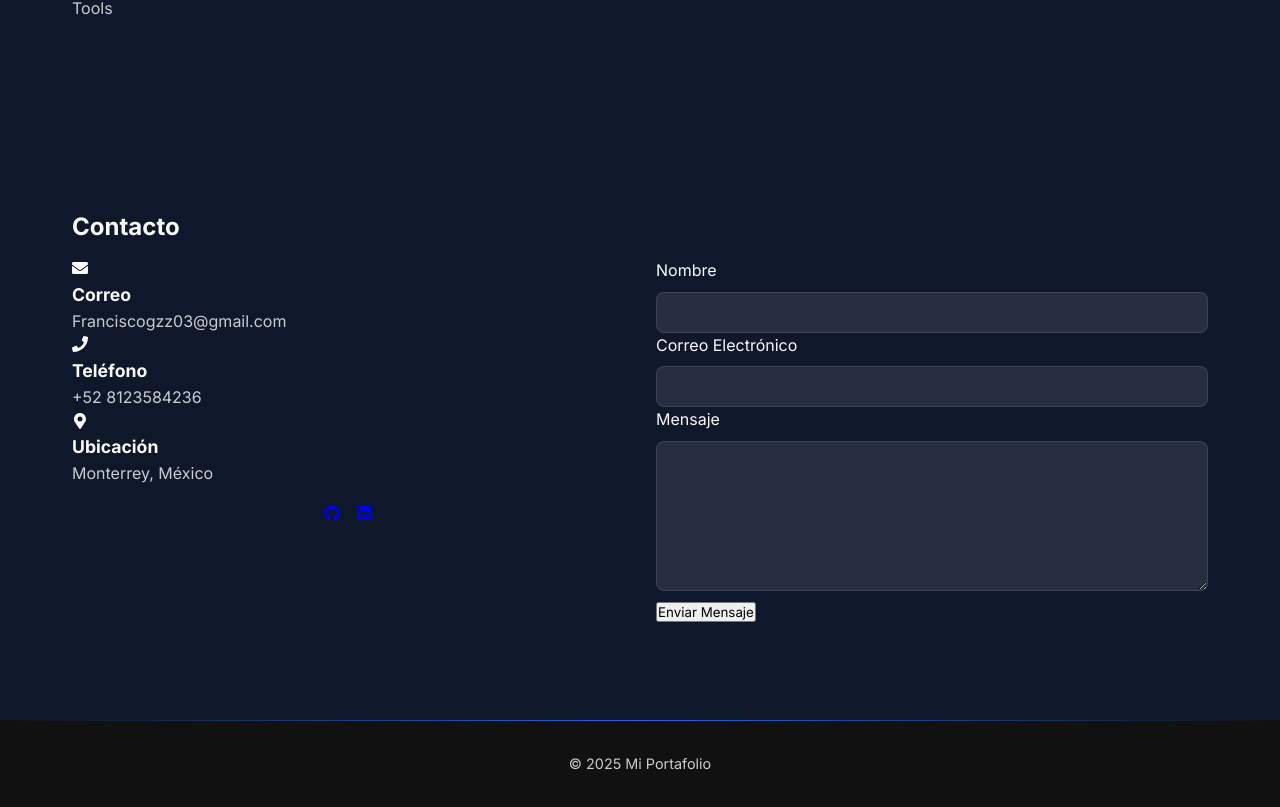
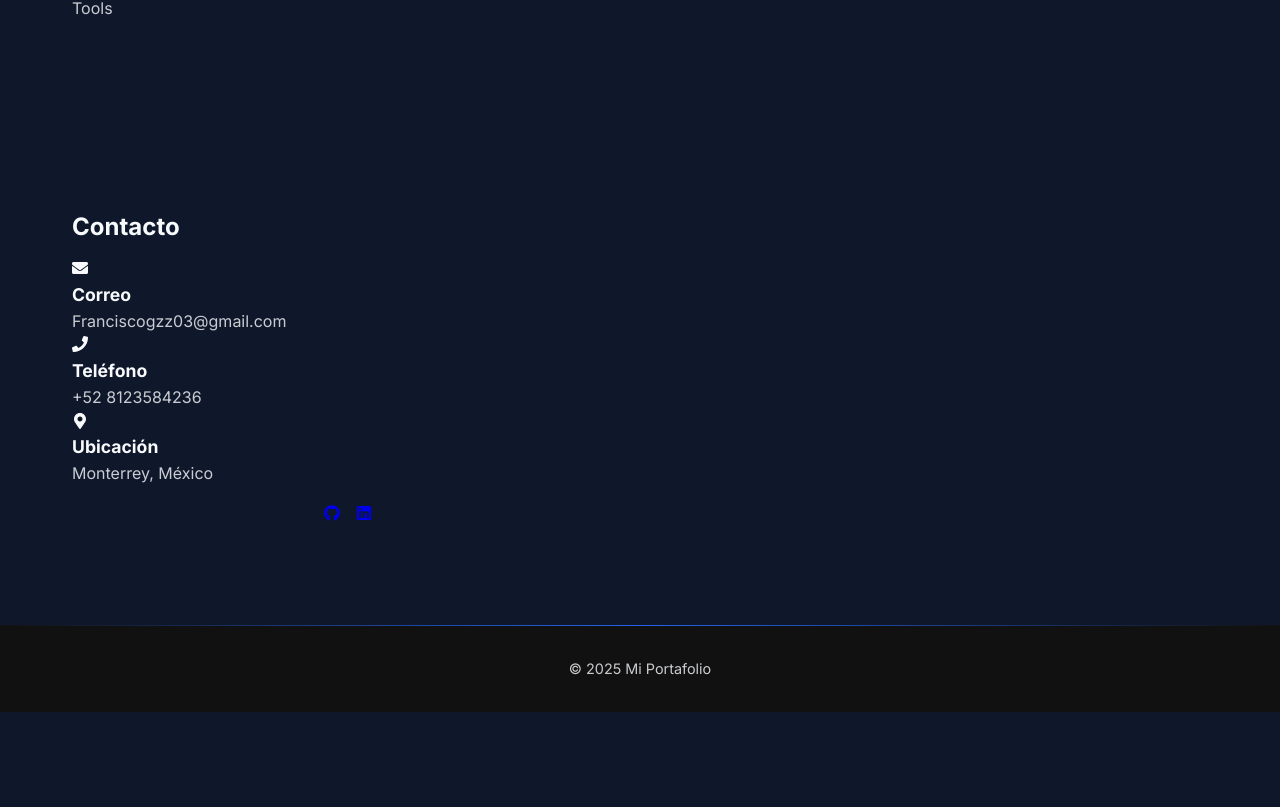
Before and after one commit to Panchogzzsosa/Portafolio, a React (Vite) app: page / in a window 1280 px wide. Shown: the part 4096-4903 px from the top of the page. After the commit the page ends 4808 px from the top, so only its background shows below. Built offline with nearby package versions, Linux system fonts and the light colour scheme.

Commit message:
Cmbios en contacto

```diff
--- a/src/components/Contact.jsx
+++ b/src/components/Contact.jsx
@@ -200,87 +200,6 @@ function Contact() {
               ))}
             </div>
           </motion.div>
-          <motion.form
-            className="contact-form"
-            onSubmit={handleSubmit}
-            initial={{ opacity: 0, x: 30 }}
-            whileInView={{ opacity: 1, x: 0 }}
-            viewport={{ once: true }}
-            transition={{ duration: 0.6 }}
-          >
-            <motion.div
-              className="form-group"
-              initial={{ opacity: 0, y: 20 }}
-              whileInView={{ opacity: 1, y: 0 }}
-              viewport={{ once: true }}
-              transition={{ duration: 0.5 }}
-            >
-              <label htmlFor="name">{content[language].form.name}</label>
-              <input
-                type="text"
-                id="name"
-                name="name"
-                value={formData.name}
-                onChange={handleChange}
-                required
-              />
-            </motion.div>
-            <motion.div
-              className="form-group"
-              initial={{ opacity: 0, y: 20 }}
-              whileInView={{ opacity: 1, y: 0 }}
-              viewport={{ once: true }}
-              transition={{ duration: 0.5, delay: 0.1 }}
-            >
-              <label htmlFor="email">{content[language].form.email}</label>
-              <input
-                type="email"
-                id="email"
-                name="email"
-                value={formData.email}
-                onChange={handleChange}
-                required
-              />
-            </motion.div>
-            <motion.div
-              className="form-group"
-              initial={{ opacity: 0, y: 20 }}
-              whileInView={{ opacity: 1, y: 0 }}
-              viewport={{ once: true }}
-              transition={{ duration: 0.5, delay: 0.2 }}
-            >
-              <label htmlFor="message">{content[language].form.message}</label>
-              <textarea
-                id="message"
-                name="message"
-                value={formData.message}
-                onChange={handleChange}
-                required
-              />
-            </motion.div>
-            {formStatus.message && (
-              <motion.div
-                className={`form-status ${formStatus.type}`}
-                initial={{ opacity: 0, y: 20 }}
-                animate={{ opacity: 1, y: 0 }}
-                transition={{ duration: 0.3 }}
-              >
-                {formStatus.message}
-              </motion.div>
-            )}
-            <motion.button
-              type="submit"
-              className="submit-button"
-              whileHover={{ scale: 1.02 }}
-              whileTap={{ scale: 0.98 }}
-              initial={{ opacity: 0, y: 20 }}
-              whileInView={{ opacity: 1, y: 0 }}
-              viewport={{ once: true }}
-              transition={{ duration: 0.5, delay: 0.3 }}
-            >
-              {content[language].form.submit}
-            </motion.button>
-          </motion.form>
         </div>
         <style jsx>{`
           .contact-section {
```
